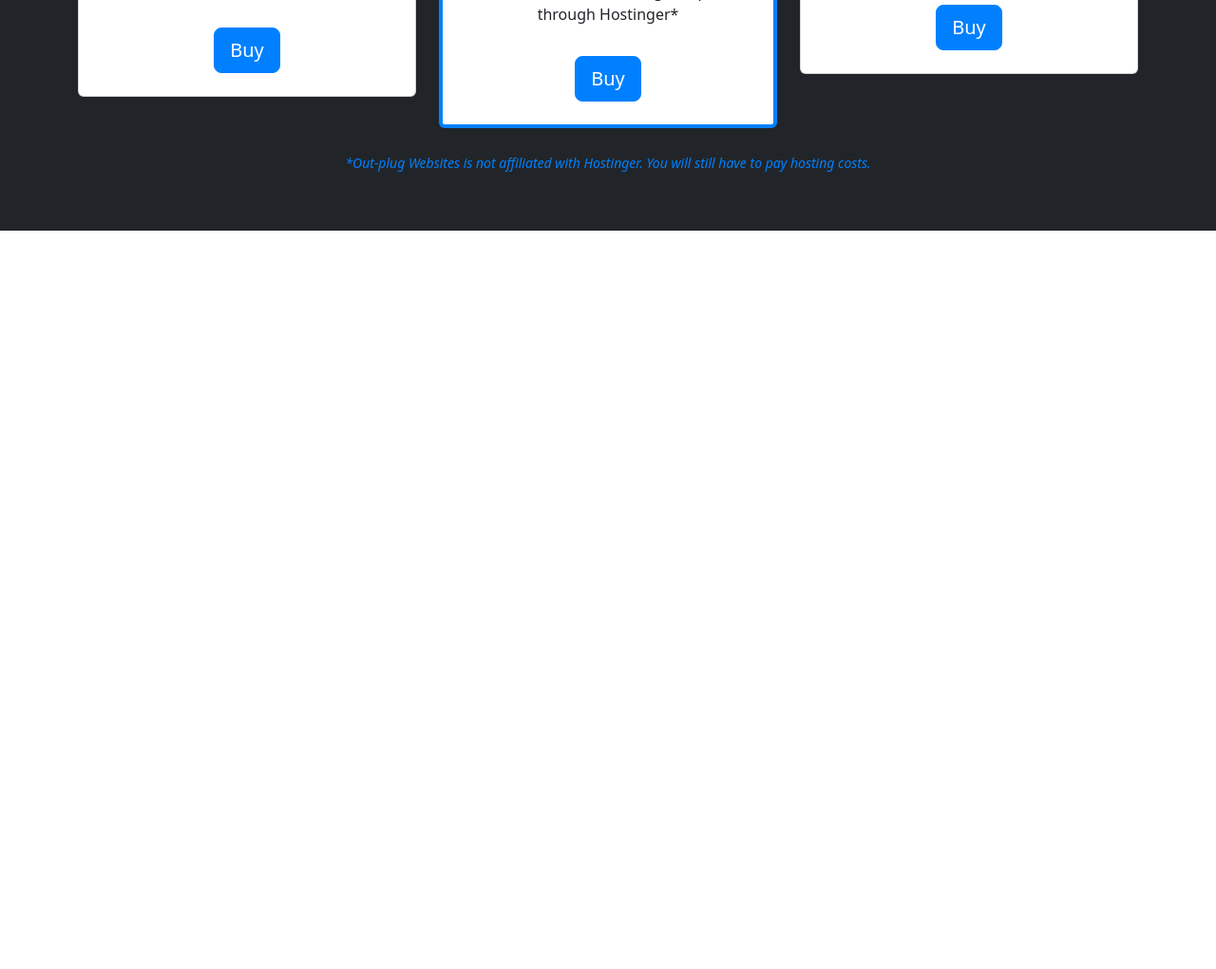
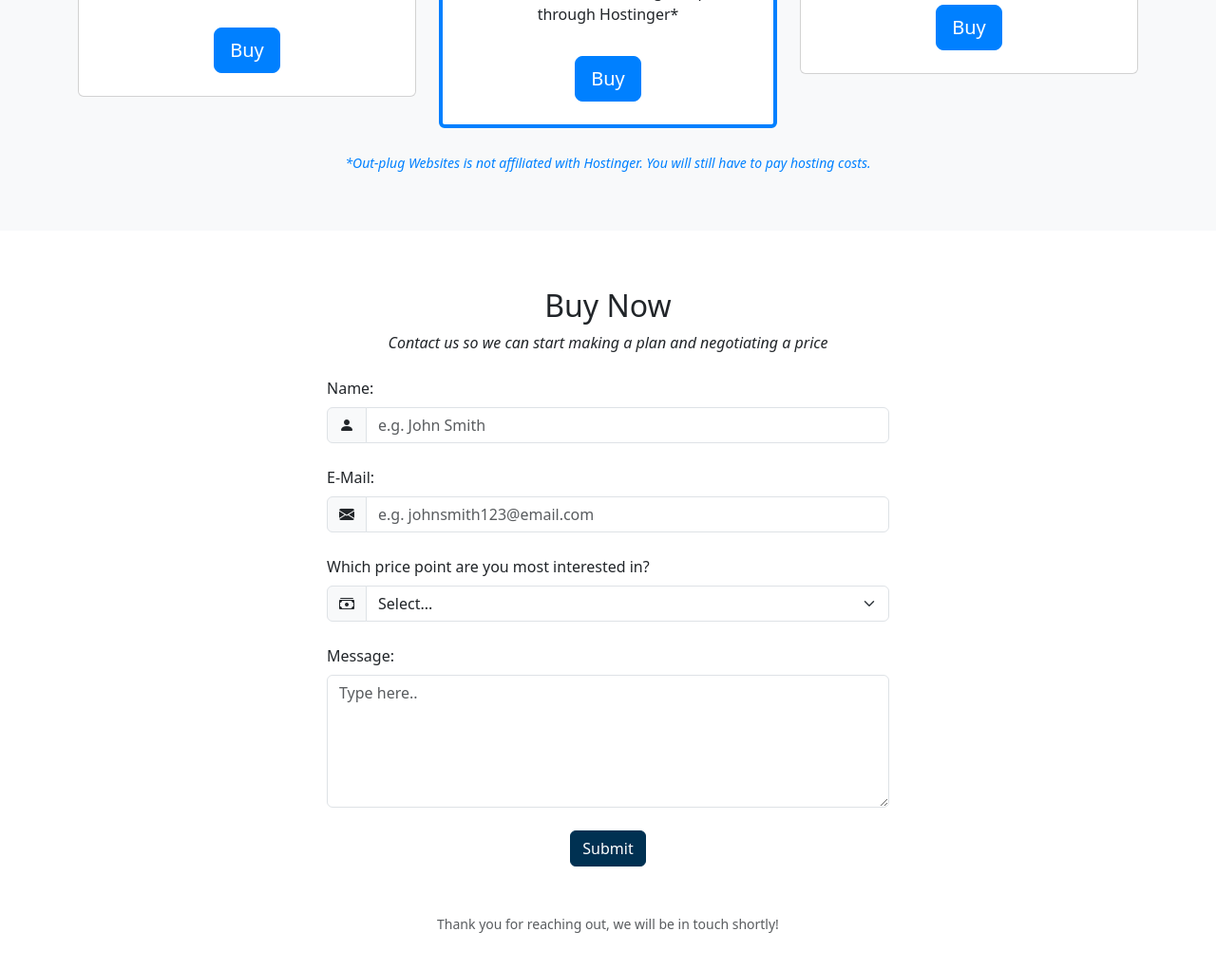
Before and after one commit to RealDniel/Outplug, a plain HTML site: page index.html in a window 1280 px wide. Shown: the part 1171-2192 px from the top of the page at 95% size. Before the commit the page ends 1414 px from the top, so only its background shows below. Drawn offline with nearby package versions, Linux system fonts and the light colour scheme.

Commit message:
Added contact form into the "#buy" section. Still needs contact form to actually link somewhere.

```diff
--- a/index.html
+++ b/index.html
@@ -4,8 +4,9 @@
     <meta charset="UTF-8">
     <meta name="viewport" content="width=device-width, initial-scale=1.0">
 
-    <link href="css/bootstrap.min.css" rel="stylesheet">
-    <link href="css/style.css" rel="stylesheet">
+    <link rel="stylesheet" href="css/bootstrap.min.css">
+    <link rel="stylesheet" href="https://cdn.jsdelivr.net/npm/bootstrap-icons@1.11.3/font/bootstrap-icons.min.css">
+    <link rel="stylesheet" href="css/style.css">
 
     <script defer src="js/bootstrap.bundle.min.js"></script>
 
@@ -73,11 +74,11 @@
 
 
     <!--Price-->
-    <section id="prices" class="bg-dark mt-5">
+    <section id="prices" class="bg-light mt-5">
         <div class="container-lg">
             <div class="text-center">
-                <h2 class="text-light fw-bold">Prices</h2>
-                <p class="text-light fw-light fst-italic">Choose the perfect website for your business</p>
+                <h2 class="text-dark">Prices</h2>
+                <p class="text-dark fw-light fst-italic">Choose the perfect website for your business</p>
             </div>
 
             <!--Cards-->
@@ -98,7 +99,7 @@
                             </p>
                             <p class="text-secondary fw-bold display-6">$119.99</p>
                             <p class="card-text mx-5 d-none d-lg-block">Best for those who want a single page website and don't need hosting setup. Budget websites can be made quickly.</p>
-                            <a href="#" class="btn btn-secondary btn-lg mt-3">Buy</a>
+                            <a href="#buy" class="btn btn-secondary btn-lg mt-3">Buy</a>
                         </div>
                     </div>
                 </div>
@@ -119,7 +120,7 @@
                             </p>
                             <p class="text-secondary fw-bold display-5">$199.99</p>
                             <p class="card-text mx-5 d-none d-lg-block">Best for those who want one to five intricate pages. Comes with a hosting setup through Hostinger*</p>
-                            <a href="#" class="btn btn-secondary btn-lg mt-3">Buy</a>
+                            <a href="#buy" class="btn btn-secondary btn-lg mt-3">Buy</a>
                         </div>
                     </div>
                 </div>
@@ -139,7 +140,7 @@
                             </p>
                             <p class="text-secondary fw-bold display-6">$279.99</p>
                             <p class="card-text mx-5 d-none d-lg-block">Best for those who want a large website. Comes with standard plus changes can be made for up to two months.</p>
-                            <a href="#" class="btn btn-secondary btn-lg mt-3">Buy</a>
+                            <a href="#buy" class="btn btn-secondary btn-lg mt-3">Buy</a>
                         </div>
                     </div>
                 </div>
@@ -153,10 +154,72 @@
     </section>
 
     <!--Buy-->
+    <section id="buy">
+        <div class="container-large">
+            <div class="text-center">
+                <h2 class="text-dark">Buy Now</h2>
+                <p class="text-dark fst-italic fw-light">Contact us so we can start making a plan and negotiating a price</p>
+            </div>
+
+            <!--Contact Form-->
+            <div class="row m-4 justify-content-center">
+                <div class="col-lg-6">
+                    <form action="">
+                        <!--Name-->
+                        <label for="full-name" class="form-label">Name:</label>
+                        <div class="mb-4 input-group">
+                            <span class="input-group-text">
+                                <i class="bi bi-person-fill"></i>
+                            </span>
+                            <input type="text" id="full-name" placeholder="e.g. John Smith" class="form-control">
+                        </div>
+
+                        <!--Email-->
+                        <label for="email" class="form-label">E-Mail:</label>
+                        <div class="mb-4 input-group">
+                            <span class="input-group-text">
+                                <i class="bi bi-envelope-fill"></i>
+                            </span>
+                            <input type="email" id="email" placeholder="e.g. johnsmith123@email.com" class="form-control">
+                        </div>
 
 
+                        <!--Pricing-->
+                        <label for="pricing" class="form-label">Which price point are you most interested in?</label>
+                        <div class="mb-4 input-group">
+                            <span class="input-group-text">
+                                <i class="bi bi-cash-stack"></i>
+                            </span>
+                            <select id="pricing" class="form-select">
+                                <option value="select" selected>Select...</option>
+                                <option value="Budget">Budget</option>
+                                <option value="Standard">Standard</option>
+                                <option value="Premium">Premium</option>
+                                <option value="Custom">Custom</option>
+                                <option value="n/a">N/A</option>
+                            </select>
+                        </div>
 
+                        <!--Message-->
+                        <label for="message" class="form-label">Message:</label>
+                        <div class="mb-4 input-group">
+                            <textarea id="message" type="text" class="form-control" style="height: 140px" placeholder="Type here.."></textarea>
+                        </div>
 
+                        <!--Submit Button-->
+                        <div class="mb-4 text-center">
+                            <button type="submit" class="btn btn-primary">Submit</button>
+                        </div>
+                    </form>
+                </div>
+            </div>
+
+            <!--Footer-->
+            <div class="text-center">
+                <small class="text-muted text-primary">Thank you for reaching out, we will be in touch shortly!</small>
+            </div>
+        </div>
+    </section>
 
     <!--Footer-->
 
```
Also changed, not shown: 1 other file.
